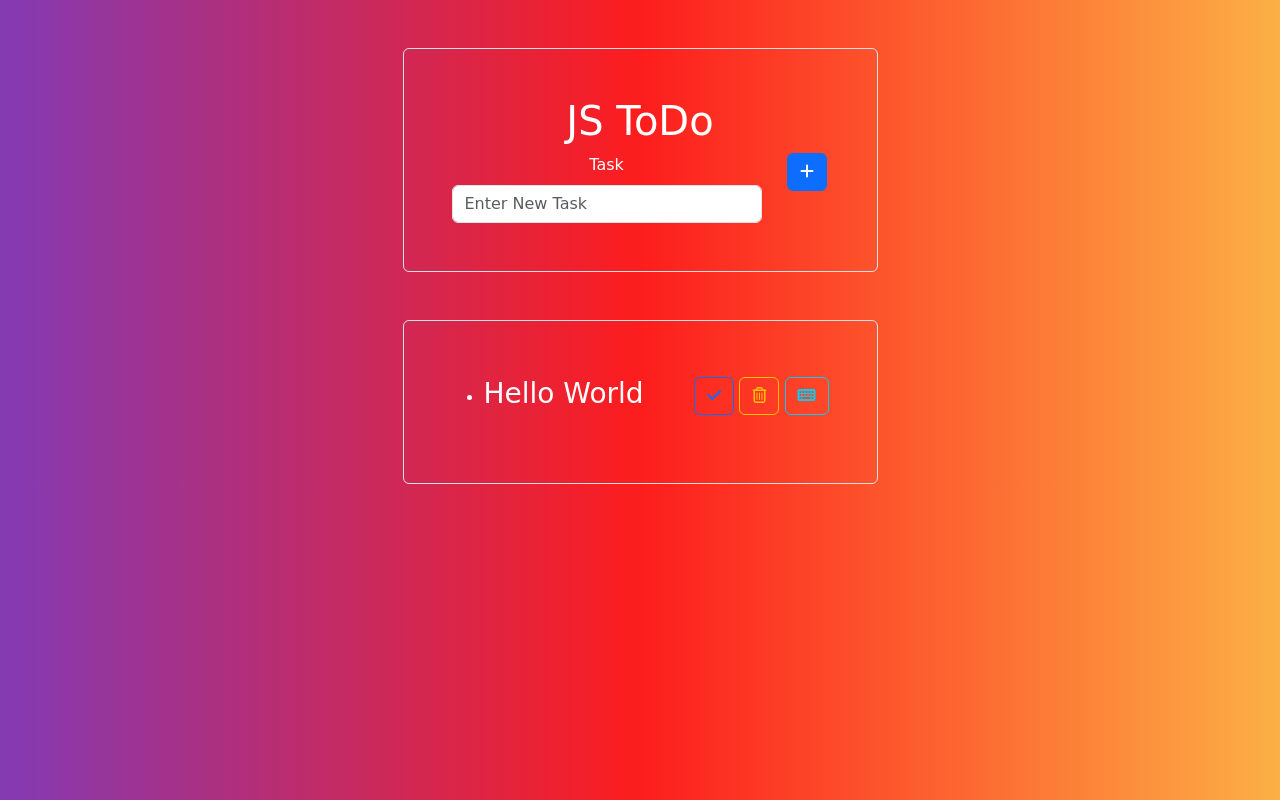
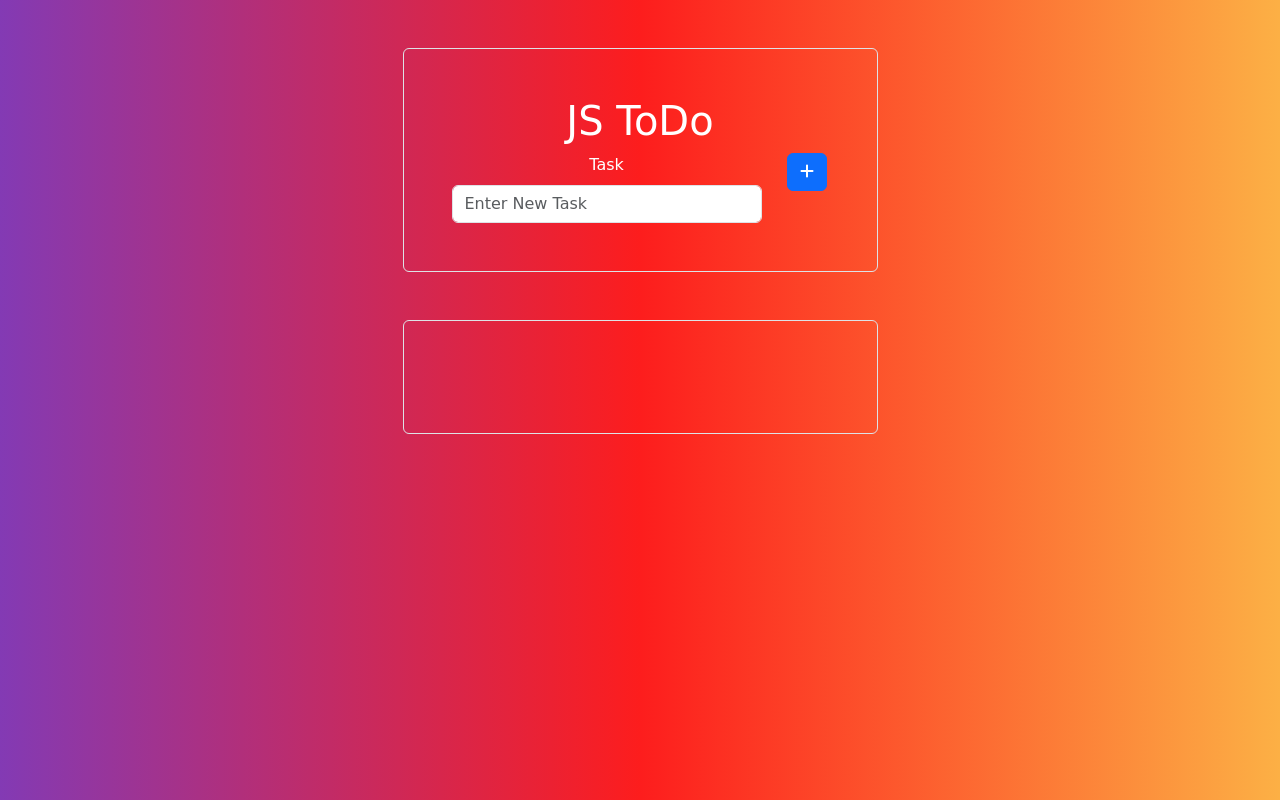
Before and after one commit to Bashir-23/Js-Todo, a plain HTML site: page index.html in a window 1280 px wide. Drawn offline with nearby package versions, Linux system fonts and the light colour scheme; a web font is replaced by a local one.

Commit message:
removed html li i dont need it anymore i have it all in js

```diff
--- a/index.html
+++ b/index.html
@@ -37,20 +37,7 @@
   <div class="row mt-5">
     <div class="col-lg-5 mx-auto border rounded p-5">
       <ul class="todo-result">
-        <li class="my-2">
-          <h3 class="d-inline-block me-5">Hello World</h3>
-          <div class="d-inline-block float-end">
-              <button class="btn btn-outline-primary">
-                <i class="fa-sharp fa-solid fa-check"></i>
-              </button>
-              <button class="btn btn-outline-warning">
-                <i class="fa-regular fa-trash-can"></i>
-              </button>
-              <button class="btn btn-outline-info">
-                <i class="fa-solid fa-keyboard"></i>
-              </button>
-          </div>
-        </li>
+
       </ul>
     </div>
   </div>
```
